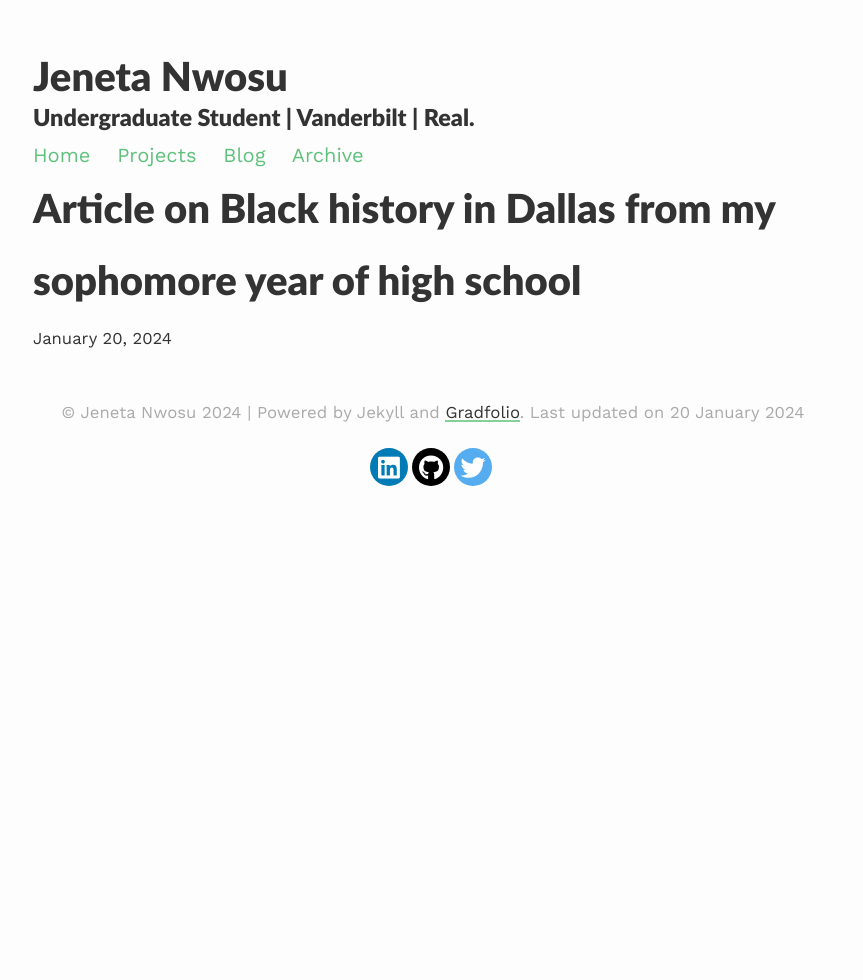
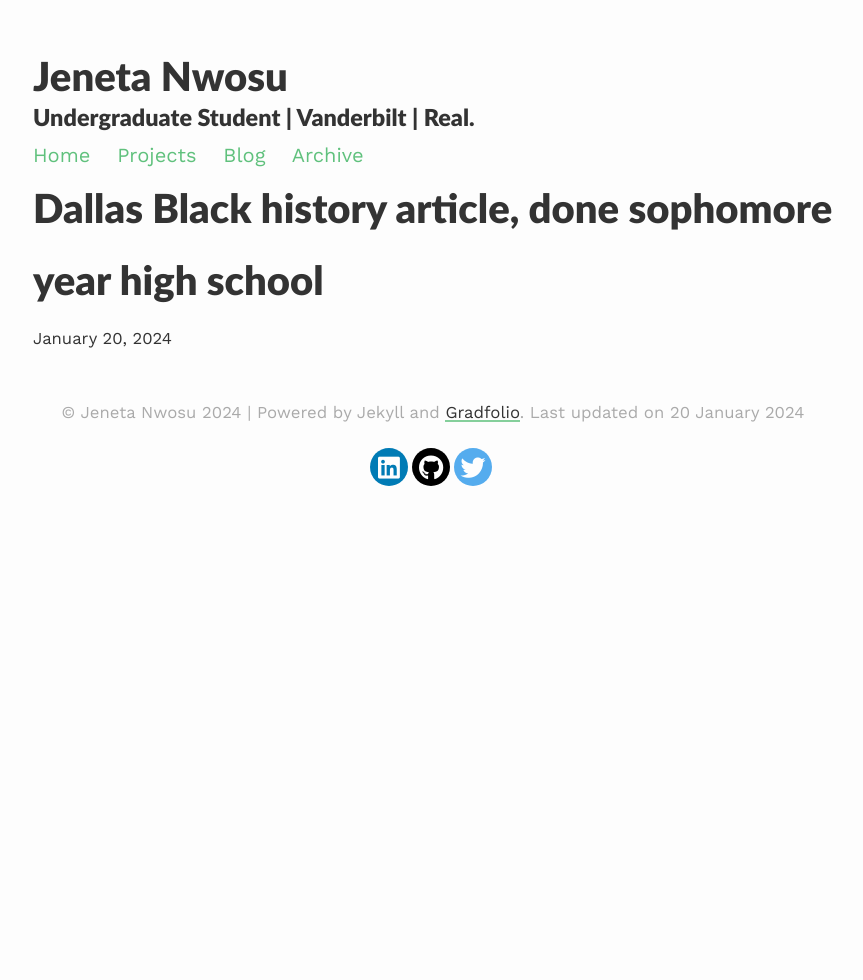
Before and after one commit to jadannanwosu/jeneta-website, a Jekyll site: the page built from _projects/redirect.md, in a window 1280 px wide. Shown: the whole page, without its empty margins (207-1070 px from the left). Built offline with Jekyll 4.4.1, drawn with Linux system fonts in a browser that asks for light colours; nearby versions of some CDN libraries.

Commit message:
Update redirect.md

```diff
--- a/_projects/redirect.md
+++ b/_projects/redirect.md
@@ -1,6 +1,6 @@
 ---
 layout: post
-title: Article on Black history in Dallas from my sophomore year of high school
+title: Dallas Black history article, done sophomore year high school
 description: with no page entry here
 redirect: https://hpbagpipe.com/8680/features/special-coverage/the-history-of-race-in-dallas/
 ---
```
